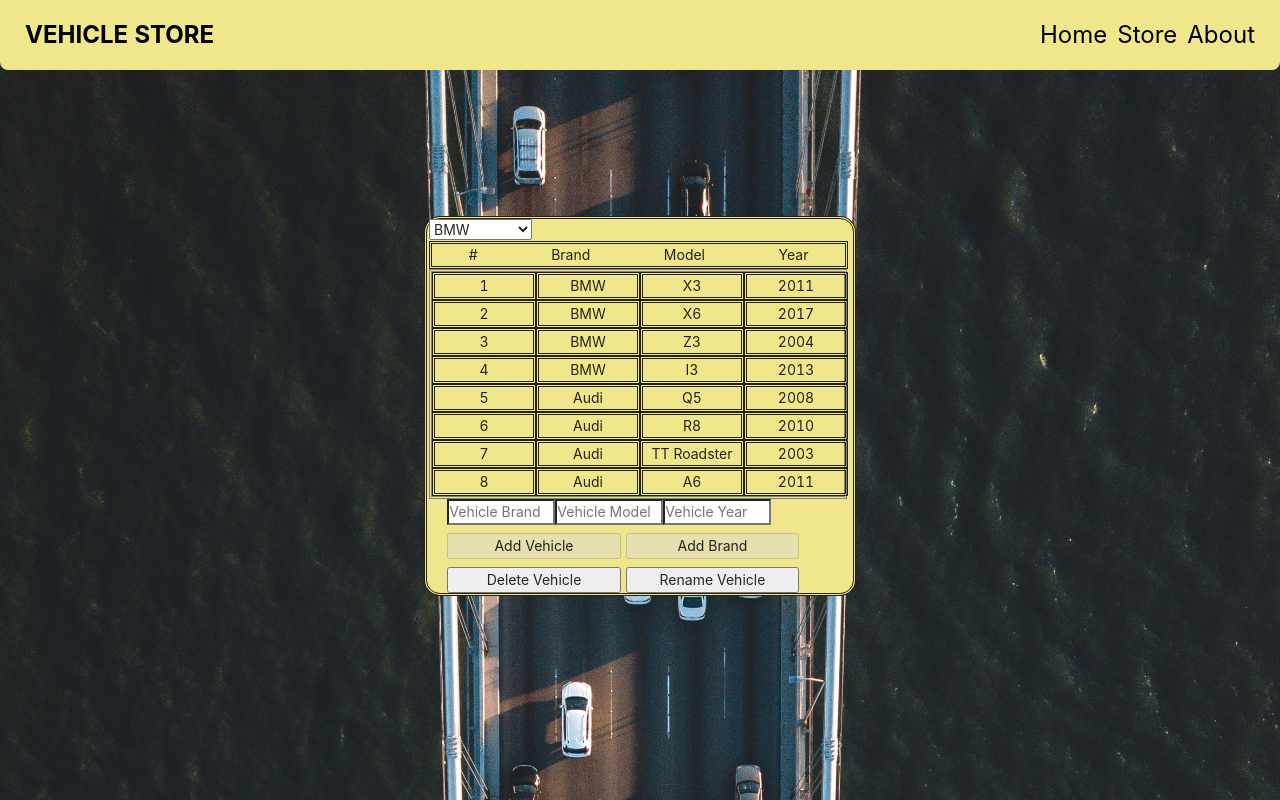
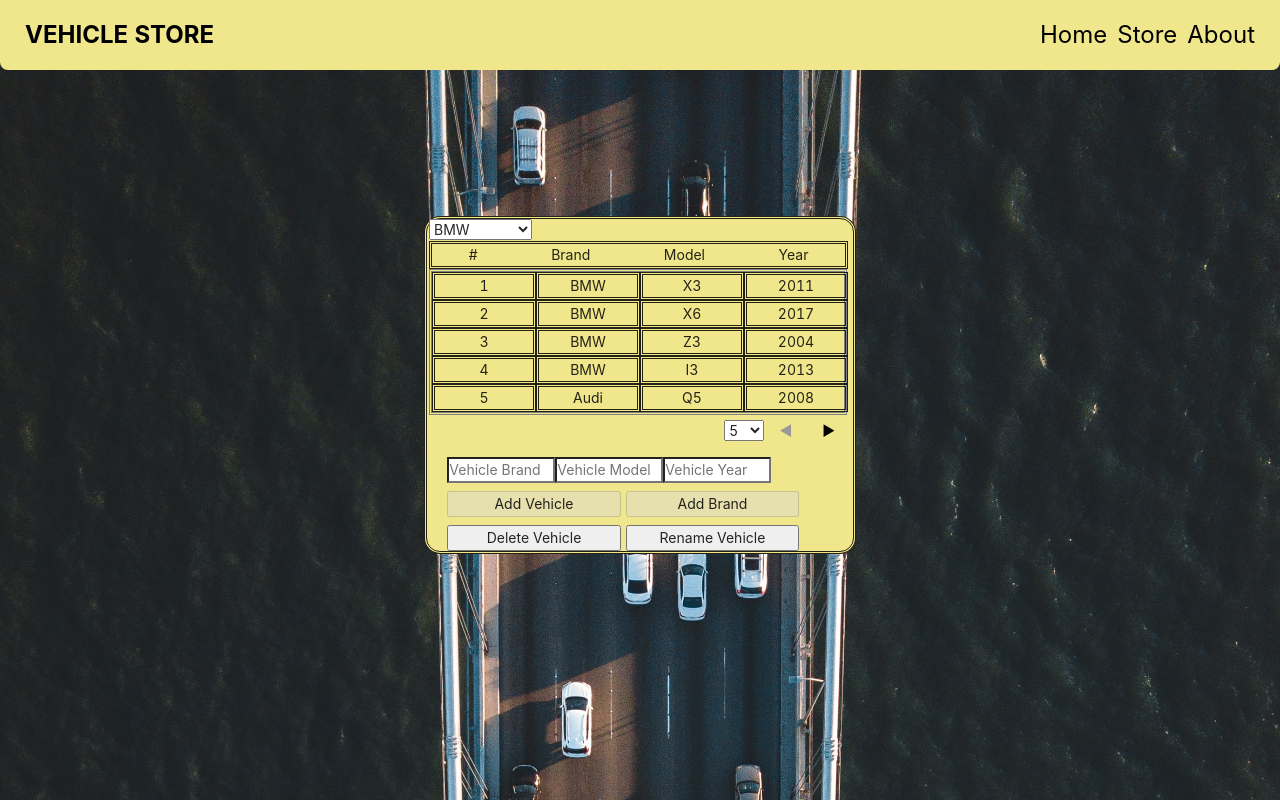
Before and after one commit to MarinB747/mono-wbsite, a React (Create React App) app: page /store in a window 1280 px wide. Built offline with nearby package versions, Linux system fonts and the light colour scheme.

Commit message:
pagination

```diff
--- a/src/Pages/Pages.css
+++ b/src/Pages/Pages.css
@@ -97,3 +97,24 @@
   width: 45%;
   margin-right: 5px;
 }
+.pagination__wrapper {
+  position: relative;
+  left: 70%;
+  margin-bottom: 10px;
+}
+.prev,
+.next {
+  background: khaki;
+  border: none;
+  padding: 5px;
+  color: black;
+  margin: 0 10px;
+  cursor: pointer;
+}
+
+.prev.disabled,
+.next.disabled {
+  pointer-events: none;
+  box-shadow: none;
+  color: #999;
+}
--- a/src/Pages/VehicleList.jsx
+++ b/src/Pages/VehicleList.jsx
@@ -1,9 +1,15 @@
-import React, { useContext } from "react";
+import React, { useContext, useState } from "react";
 import { useObserver } from "mobx-react";
 import { StoreContext } from "./VehicleListPage";
 import "./Pages.css";
 export default function VehicleList(props) {
   const store = useContext(StoreContext);
+  const [rowsPerPage, setRowsPerPage] = useState(5);
+  const [currentPage, setCurrentPage] = useState(1);
+  const [pages] = useState(Math.round(store.vehicle.length / rowsPerPage));
+  const startIndex = currentPage * rowsPerPage - rowsPerPage;
+  const endIndex = startIndex + rowsPerPage;
+  const pageCount = [{ pages: 5 }, { pages: 10 }, { pages: 20 }];
 
   function filterBrand() {
     store.vehicle.filter((obj) => obj.brand_slug === store.vehicle.brand_slug);
@@ -28,6 +34,16 @@ export default function VehicleList(props) {
       a.year < b.year ? 1 : a.year > b.year ? -1 : 0
     );
   }
+  const NextPage = () => {
+    setCurrentPage((page) => page + 1);
+  };
+  const PreviousPage = () => {
+    setCurrentPage((page) => page - 1);
+  };
+  const largerPage = (e) => {
+    setRowsPerPage(e.target.value);
+  };
+
   return useObserver(() => (
     <div>
       <select className="vehicle__dropdown" onChange={() => filterBrand()}>
@@ -67,7 +83,7 @@ export default function VehicleList(props) {
       </div>
       <table className="vehicle__list">
         <tb>
-          {store.vehicle.map((vehicle) => (
+          {store.vehicle.slice(startIndex, endIndex).map((vehicle) => (
             <tr key={vehicle.id}>
               <td className="vehicle__list--wrapper">
                 <li className="vehicle__column">{vehicle.id}</li>
@@ -85,6 +101,25 @@ export default function VehicleList(props) {
           ))}
         </tb>
       </table>
+      <div className="pagination__wrapper">
+        <select onClick={largerPage}>
+          {pageCount.map((item) => (
+            <option value={item.pages}>{item.pages}</option>
+          ))}
+        </select>
+        <button
+          onClick={PreviousPage}
+          className={`prev ${currentPage === 1 ? "disabled" : ""}`}
+        >
+          ◀
+        </button>
+        <button
+          onClick={NextPage}
+          className={`next ${currentPage === pages ? "disabled" : ""}`}
+        >
+          ▶
+        </button>
+      </div>
     </div>
   ));
 }
```
Also changed, not shown: 1 other file (tests, documents, lock files or other folders).
